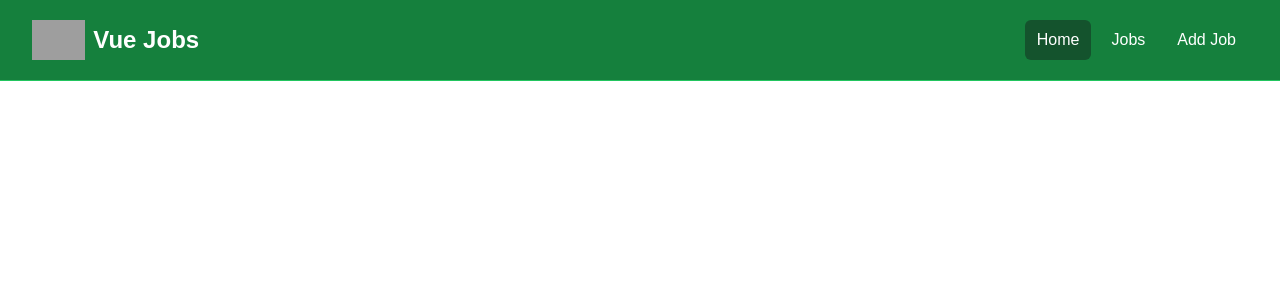
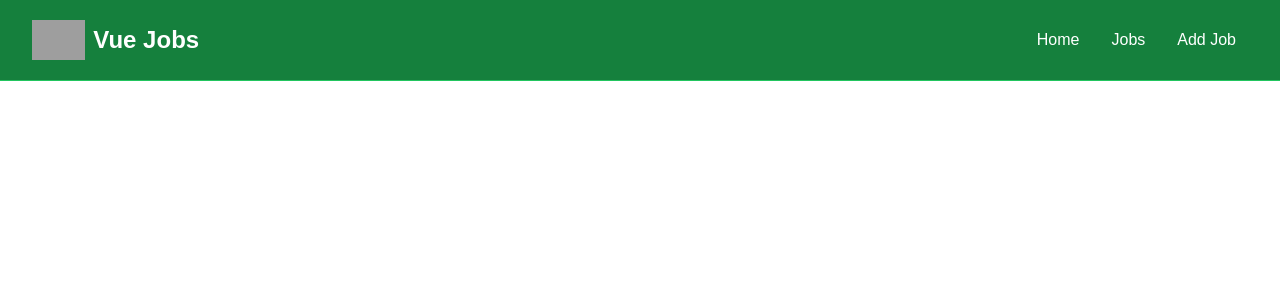
Before and after one commit to GWartelle/VueJobBoard, a Vue app: page /jobs/1 in a window 1280 px wide. Shown: the top 300 px of the page. Built offline with nearby package versions, Linux system fonts and the light colour scheme; grey boxes are pictures that could not be loaded; the HTML template or start-up script is replaced by a standard one.

Commit message:
Update Navbar links

```diff
--- a/src/components/Navbar.vue
+++ b/src/components/Navbar.vue
@@ -1,6 +1,11 @@
 <script setup>
-import { RouterLink } from "vue-router";
+import { RouterLink, useRoute } from "vue-router";
 import logo from "@/assets/img/logo.png";
+
+const isActiveLink = (routePath) => {
+  const route = useRoute();
+  return route.path === routePath;
+};
 </script>
 
 <template>
@@ -21,19 +26,34 @@
             <div class="flex space-x-2">
               <RouterLink
                 to="/"
-                class="text-white bg-green-900 hover:bg-gray-900 hover:text-white rounded-md px-3 py-2"
+                :class="[
+                  isActiveLink('/')
+                    ? 'bg-green-900'
+                    : 'hover:bg-gray-900 hover:text-white',
+                  'text-white rounded-md px-3 py-2',
+                ]"
               >
                 Home
               </RouterLink>
               <RouterLink
                 to="/jobs"
-                class="text-white hover:bg-green-900 hover:text-white rounded-md px-3 py-2"
+                :class="[
+                  isActiveLink('/jobs')
+                    ? 'bg-green-900'
+                    : 'hover:bg-gray-900 hover:text-white',
+                  'text-white rounded-md px-3 py-2',
+                ]"
               >
                 Jobs
               </RouterLink>
               <RouterLink
                 to="/jobs/add"
-                class="text-white hover:bg-green-900 hover:text-white rounded-md px-3 py-2"
+                :class="[
+                  isActiveLink('/jobs/add')
+                    ? 'bg-green-900'
+                    : 'hover:bg-gray-900 hover:text-white',
+                  'text-white rounded-md px-3 py-2',
+                ]"
               >
                 Add Job
               </RouterLink>
```
